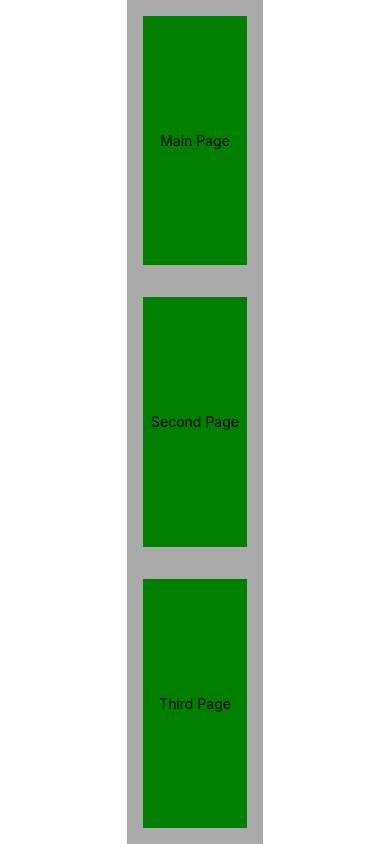
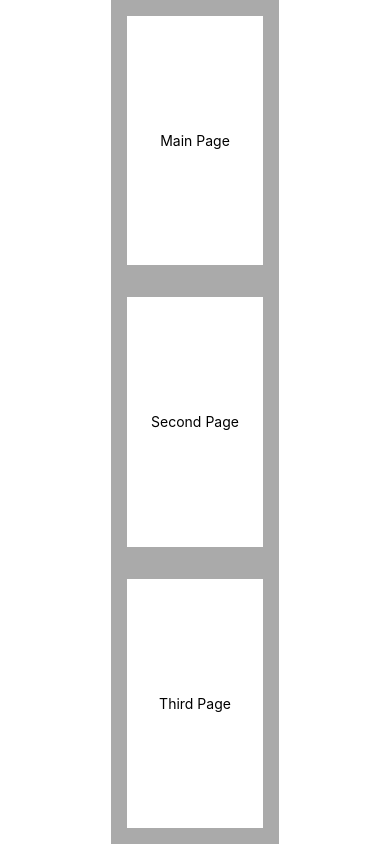
Before and after one commit to Adob0/GitHubLesson-main2, a React Native app: screen / in a window 390 px wide. Built offline with nearby package versions, Linux system fonts and the light colour scheme.

Commit message:
ButtonColor > White

```diff
--- a/components/MainButton.js
+++ b/components/MainButton.js
@@ -14,8 +14,8 @@ export default MainButton;
 const styles = StyleSheet.create({
   container: {
     flex: 1,
-    backgroundColor: "green",
-    padding: 8,
+    backgroundColor: "white",
+    padding: 24,
     margin: 16,
     borderColor: "black",
     justifyContent: 'center',
```
